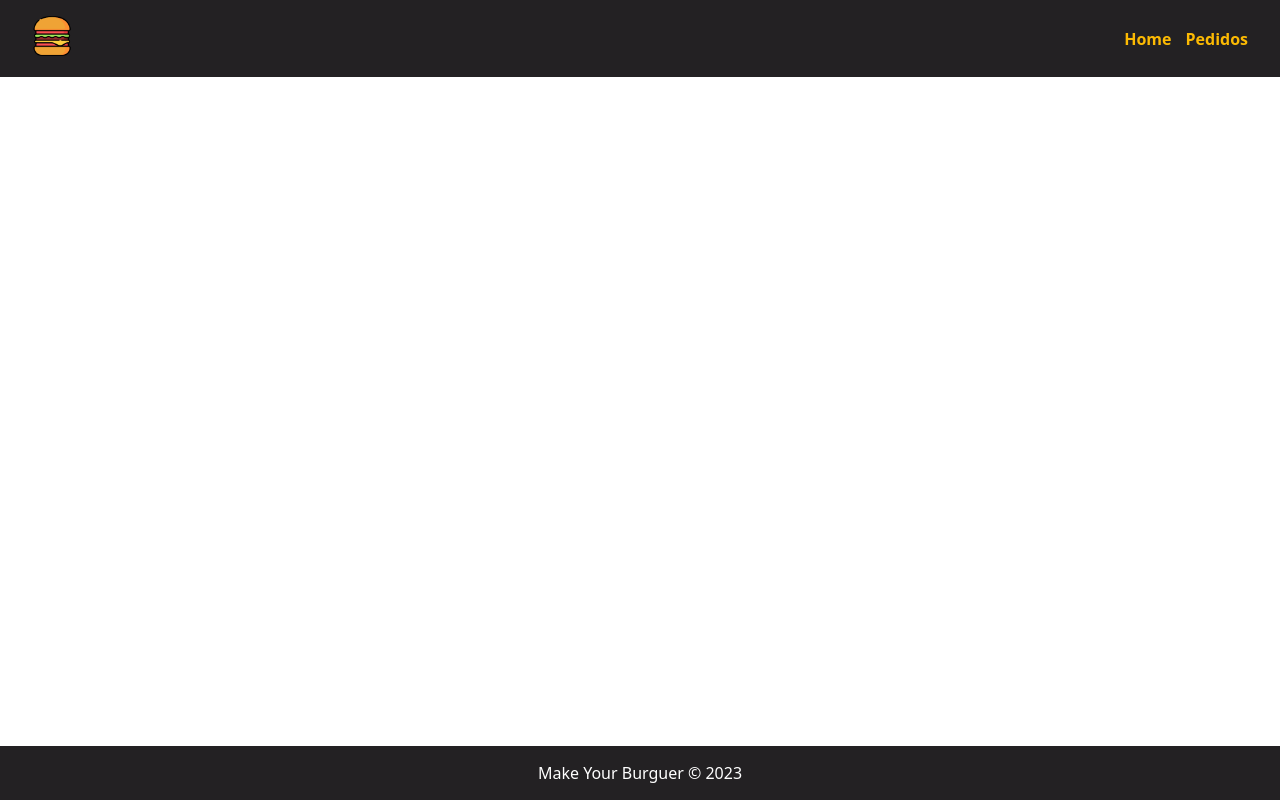
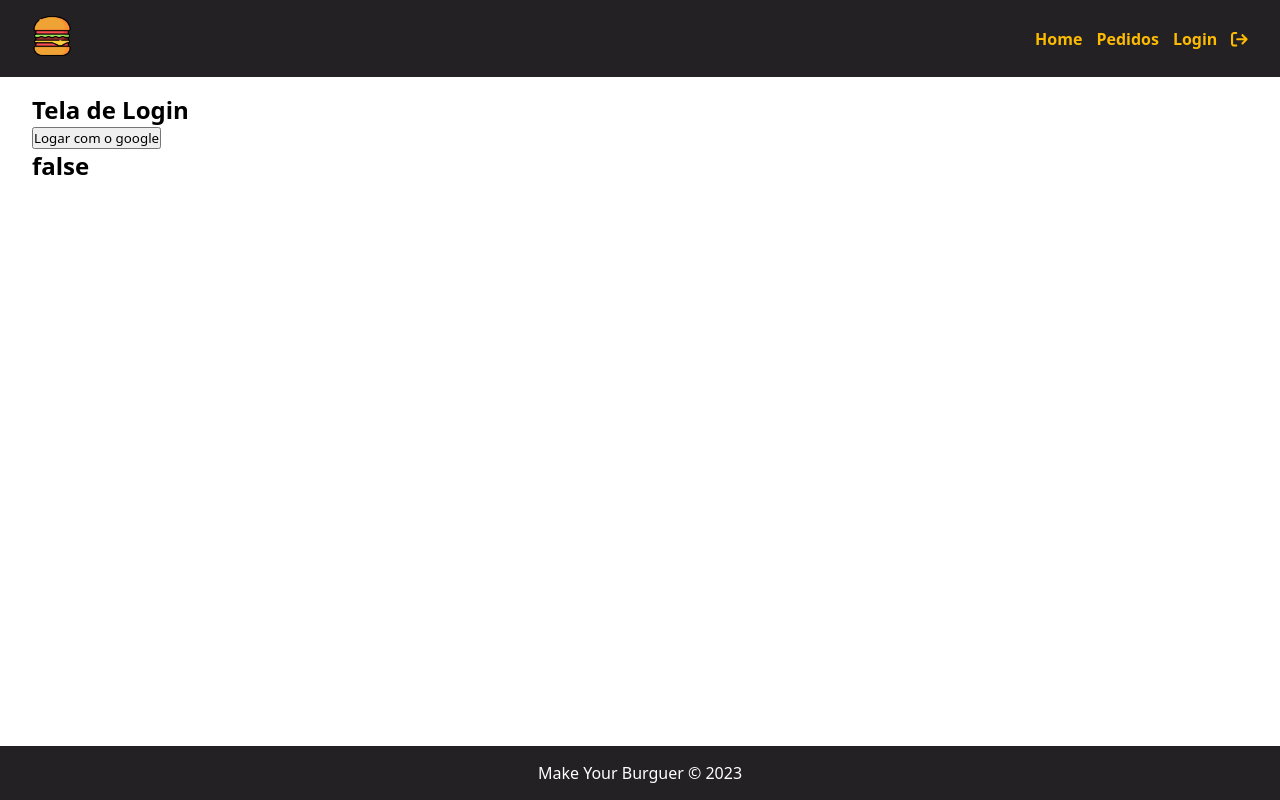
Before and after one commit to William-Romeu-Bronstrup/VueBurguer, a Vue app in the folder makeBurguerProject/: page /login in a window 1280 px wide. Built offline with nearby package versions, Linux system fonts and the light colour scheme; no server answers.

Commit message:
Created login with firebase and logout

```diff
--- a/makeBurguerProject/src/components/BurgerForm.vue
+++ b/makeBurguerProject/src/components/BurgerForm.vue
@@ -4,7 +4,8 @@ import InputTextVue from './InputText.vue'
 import MessageVue from './Message.vue'
 import SelectVue from './Select.vue'
 
-import { db, getDocs, collection, addDoc } from '../services/firebaseConfig.js'
+import { db, auth, getDocs, collection, addDoc } from '../services/firebaseConfig.js'
+import { onAuthStateChanged } from 'firebase/auth'
 
 export default {
   name: 'BurguerForm',
@@ -25,7 +26,8 @@ export default {
       selectedOptions: [],
       msgAfterOrder: '',
       toogleClassMessage: '',
-      orderingBurger: false
+      orderingBurger: false,
+      userId: ''
     }
   },
   methods: {
@@ -33,12 +35,17 @@ export default {
       try {
         this.orderingBurger = true
 
+        onAuthStateChanged(auth, async (e) => {
+          if (e?.uid) {
+            this.userId = e.uid
+
             const data = {
               nome: this.inputNameValue,
               carne: this.selectedMeat,
               pao: this.selectedBread,
               opcionais: Array.from(this.selectedOptions),
-          status: 'Solicitado'
+              status: 'Solicitado',
+              userId: this.userId
             }
 
             const docRef = await addDoc(collection(db, 'burgers'), data)
@@ -64,6 +71,10 @@ export default {
                 this.toogleClassMessage = ''
               }, 3000)
             }
+          } else {
+            this.$router.push('/login')
+          }
+        })
       } catch (error) {
         this.msgAfterOrder = `Nem vai dar!`
         this.toogleClassMessage = 'error'
--- a/makeBurguerProject/src/components/Dashboard.vue
+++ b/makeBurguerProject/src/components/Dashboard.vue
@@ -3,7 +3,18 @@ import ButtonActionVue from './ButtonAction.vue'
 import ErrorMessageVue from './ErrorMessage.vue'
 import ModalVue from './Modal.vue'
 
-import { db, getDocs, collection, deleteDoc, doc, updateDoc } from '../services/firebaseConfig.js'
+import {
+  db,
+  auth,
+  getDocs,
+  collection,
+  deleteDoc,
+  doc,
+  updateDoc,
+  query,
+  where
+} from '../services/firebaseConfig.js'
+import { onAuthStateChanged } from 'firebase/auth'
 
 export default {
   name: 'Dashboard',
@@ -26,7 +37,9 @@ export default {
   methods: {
     async getOrders() {
       try {
-        const orders = getDocs(collection(db, 'burgers'))
+        onAuthStateChanged(auth, async (e) => {
+          if (e?.uid) {
+            const orders = getDocs(query(collection(db, 'burgers'), where('userId', '==', e.uid)))
 
             this.orders = []
 
@@ -39,6 +52,10 @@ export default {
               })
 
               this.requestOrders = 'loaded'
+            })
+          } else {
+            this.$router.push('/login')
+          }
         })
       } catch (error) {
         this.requestOrders = 'failed'
@@ -168,7 +185,11 @@ export default {
             <td>{{ burger.status }}</td>
             <td class="actions">
               <div id="delimitedHeight">
-                <select class="select" @change="updateBurger($event, burger.id)">
+                <select
+                  name="statusOfOrders"
+                  class="select"
+                  @change="updateBurger($event, burger.id)"
+                >
                   <option
                     v-for="sts in status"
                     :key="sts.id"
--- a/makeBurguerProject/src/components/InputText.vue
+++ b/makeBurguerProject/src/components/InputText.vue
@@ -15,6 +15,7 @@ export default {
     :placeholder="placeholder"
     :value="modelValue"
     maxlength="200"
+    autocomplete="on"
     @input="$emit('update:modelValue', $event.target.value)"
     :required="required == 'true' ? true : false"
   />
--- /dev/null
+++ b/makeBurguerProject/src/components/Logout.vue
@@ -0,0 +1,28 @@
+<script>
+export default {
+  name: 'Logout',
+  emits: ['signOut']
+}
+</script>
+
+<template>
+  <button class="buttonSignOut" @click="$emit('signOut')">
+    <font-awesome-icon :icon="['fas', 'arrow-right-from-bracket']" size="lg" />
+  </button>
+</template>
+
+<style scoped>
+.buttonSignOut {
+  width: 100%;
+  height: 100%;
+  background: transparent;
+  border: none;
+  color: var(--header-navigation-a);
+}
+
+.buttonSignOut:hover {
+  cursor: pointer;
+  color: var(--white-color);
+  transition: all 200ms;
+}
+</style>
--- a/makeBurguerProject/src/components/Navbar.vue
+++ b/makeBurguerProject/src/components/Navbar.vue
@@ -1,7 +1,26 @@
 <script>
+import { signOut } from 'firebase/auth'
+import { auth } from '../services/firebaseConfig.js'
+import LogoutVue from './Logout.vue'
+
 export default {
   name: 'Navbar',
-  props: ['logo', 'alt']
+  props: ['logo', 'alt'],
+  data() {
+    return {
+      auth: auth
+    }
+  },
+  components: {
+    LogoutVue
+  },
+  methods: {
+    handleSignOut() {
+      signOut(this.auth).then(() => {
+        this.$router.push('/login')
+      })
+    }
+  }
 }
 </script>
 
@@ -19,6 +38,12 @@ export default {
         </li>
         <li>
           <RouterLink to="/pedidos" class="link">Pedidos</RouterLink>
+        </li>
+        <li>
+          <RouterLink to="/login" class="link">Login</RouterLink>
+        </li>
+        <li>
+          <LogoutVue @signOut="handleSignOut" />
         </li>
       </div>
     </ul>
--- a/makeBurguerProject/src/main.js
+++ b/makeBurguerProject/src/main.js
@@ -4,8 +4,18 @@ import { createApp } from 'vue'
 import App from './App.vue'
 import router from './router'
 
+import { library } from '@fortawesome/fontawesome-svg-core'
+import { fas } from '@fortawesome/free-solid-svg-icons'
+import { far } from '@fortawesome/free-regular-svg-icons'
+import { fab } from '@fortawesome/free-brands-svg-icons'
+import { FontAwesomeIcon } from '@fortawesome/vue-fontawesome'
+
+library.add(fas, far, fab)
+
 const app = createApp(App)
 
 app.use(router)
 
+app.component('font-awesome-icon', FontAwesomeIcon)
+
 app.mount('#app')
--- a/makeBurguerProject/src/router/index.js
+++ b/makeBurguerProject/src/router/index.js
@@ -1,5 +1,7 @@
 import { createRouter, createWebHistory } from 'vue-router'
 import Home from '../views/Home.vue'
+import { auth } from '@/services/firebaseConfig'
+import { onAuthStateChanged } from 'firebase/auth'
 
 const router = createRouter({
   history: createWebHistory(import.meta.env.BASE_URL),
@@ -7,22 +9,51 @@ const router = createRouter({
     {
       path: '/',
       name: 'home',
-      component: Home
+      component: Home,
+      meta: {
+        requiresAuth: true
+      }
+    },
+    {
+      path: '/login',
+      name: 'Login',
+      component: () => import('../views/Login.vue')
     },
     {
       path: '/pedidos',
       name: 'Pedidos',
-      component: () => import('../views/Pedidos.vue')
+      component: () => import('../views/Pedidos.vue'),
+      meta: {
+        requiresAuth: true
+      }
     }
-    // {
-    //   path: '/about',
-    //   name: 'about',
-    //   // route level code-splitting
-    //   // this generates a separate chunk (About.[hash].js) for this route
-    //   // which is lazy-loaded when the route is visited.
-    //   component: () => import('../views/AboutView.vue')
-    // }
   ]
 })
 
+const getCurrentUser = () => {
+  return new Promise((resolve, reject) => {
+    const removeListener = onAuthStateChanged(
+      auth,
+      (user) => {
+        removeListener()
+        resolve(user)
+      },
+      reject
+    )
+  })
+}
+
+router.beforeEach(async (to, from, next) => {
+  if (to.matched.some((record) => record.meta.requiresAuth)) {
+    if (await getCurrentUser()) {
+      next()
+    } else {
+      alert('You dont have access!!')
+      next('/login')
+    }
+  } else {
+    next()
+  }
+})
+
 export default router
--- a/makeBurguerProject/src/services/firebaseConfig.js
+++ b/makeBurguerProject/src/services/firebaseConfig.js
@@ -1,6 +1,16 @@
 import { initializeApp } from 'firebase/app'
 import { getFirestore } from 'firebase/firestore'
-import { getDocs, collection, addDoc, deleteDoc, updateDoc, doc } from 'firebase/firestore'
+import {
+  getDocs,
+  collection,
+  addDoc,
+  deleteDoc,
+  updateDoc,
+  doc,
+  query,
+  where
+} from 'firebase/firestore'
+import { getAuth } from 'firebase/auth'
 
 const { API_KEY, AUTH_DOMAIN, PROJECT_ID, STORAGE_BUCKET, MESSAGING_SENDER_ID, APP_ID } =
   import.meta.env
@@ -8,7 +18,7 @@ const { API_KEY, AUTH_DOMAIN, PROJECT_ID, STORAGE_BUCKET, MESSAGING_SENDER_ID, A
 const firebaseConfig = {
   apiKey: API_KEY,
   authDomain: AUTH_DOMAIN,
-  projectId: 'makeyourburger-317af',
+  projectId: PROJECT_ID,
   storageBucket: STORAGE_BUCKET,
   messagingSenderId: MESSAGING_SENDER_ID,
   appId: APP_ID
@@ -16,5 +26,6 @@ const firebaseConfig = {
 
 const app = initializeApp(firebaseConfig)
 const db = getFirestore(app)
+const auth = getAuth(app)
 
-export { db, getDocs, collection, addDoc, deleteDoc, doc, updateDoc }
+export { db, auth, getDocs, collection, addDoc, deleteDoc, doc, updateDoc, query, where }
--- /dev/null
+++ b/makeBurguerProject/src/views/Login.vue
@@ -0,0 +1,62 @@
+<script>
+import { auth } from '../services/firebaseConfig.js'
+import { signInWithPopup, GoogleAuthProvider } from 'firebase/auth'
+import { onAuthStateChanged } from 'firebase/auth'
+
+export default {
+  name: 'Login',
+  data() {
+    return {
+      isLogged: null
+    }
+  },
+  methods: {
+    signInWithGoogle() {
+      const provider = new GoogleAuthProvider()
+
+      signInWithPopup(auth, provider)
+        .then((result) => {
+          console.log(result)
+          // This gives you a Google Access Token. You can use it to access the Google API.
+          const credential = GoogleAuthProvider.credentialFromResult(result)
+          const token = credential.accessToken
+
+          const user = result.user
+
+          //this.$router.push('/')
+        })
+        .catch((error) => {
+          console.log(error)
+
+          const errorCode = error.code
+          const errorMessage = error.message
+          const email = error.customData.email
+
+          console.log(errorCode, errorMessage, email)
+        })
+    },
+    checkIsLogged() {
+      onAuthStateChanged(auth, (user) => {
+        if (user?.uid) {
+          this.isLogged = true
+        } else {
+          this.isLogged = false
+        }
+      })
+    }
+  },
+  created() {
+    this.checkIsLogged()
+  }
+}
+</script>
+
+<template>
+  <div class="main-container">
+    <h1>Tela de Login</h1>
+    <button @click="signInWithGoogle">Logar com o google</button>
+    <h1>{{ isLogged }}</h1>
+  </div>
+</template>
+
+<style scoped></style>
```
Also changed, not shown: makeBurguerProject/package.json (+6 -2 lines), 1 other file (tests, documents, lock files or other folders). Lines whose indentation alone changed are shown as unchanged.
